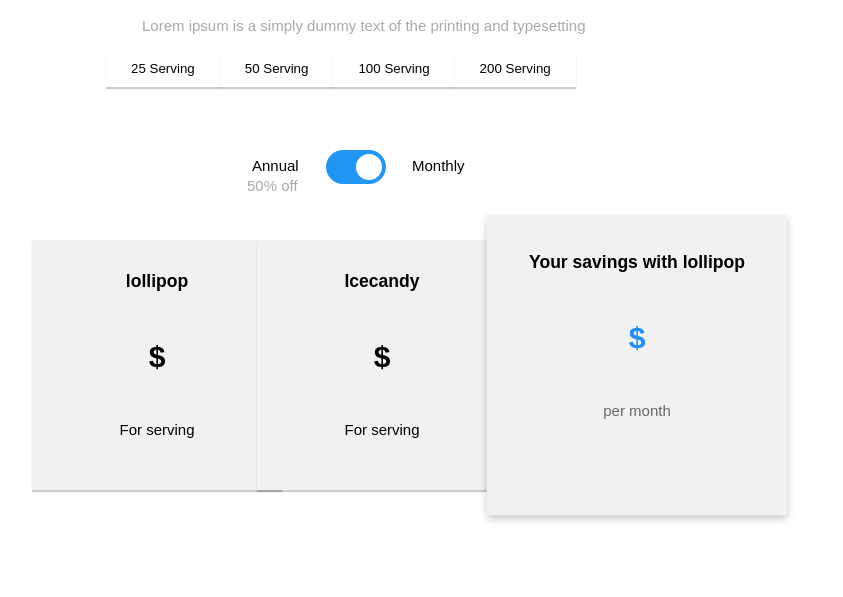
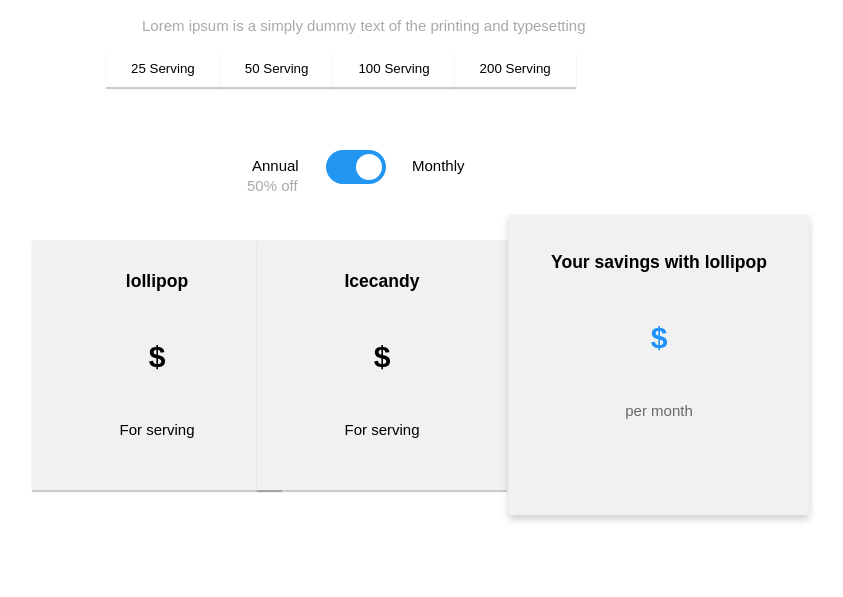
Before and after one commit to mk1999/fyle, a plain HTML site: page index.html in a window 1280 px wide. Shown: the part 750-1347 px from the top of the page, without its empty margins (358-1201 px from the left). Drawn offline with Linux system fonts and the light colour scheme.

Commit message:
Update style.css

```diff
--- a/css/style.css
+++ b/css/style.css
@@ -344,7 +344,7 @@ body {
 .row1 {margin: 0 -5px;
   position: absolute;
   top:965px;
-  left:850px;
+  left:872px;
 }
 
 
```
